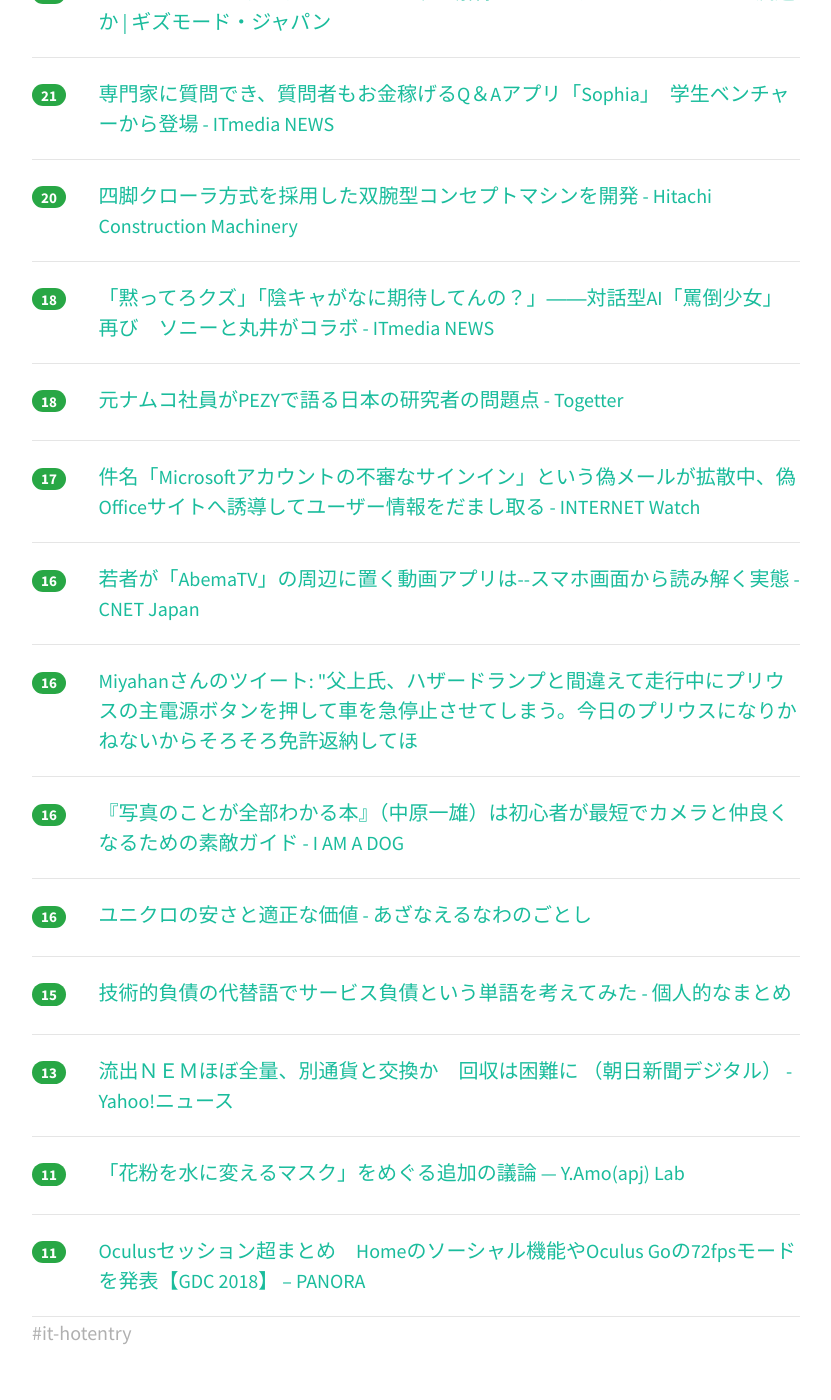
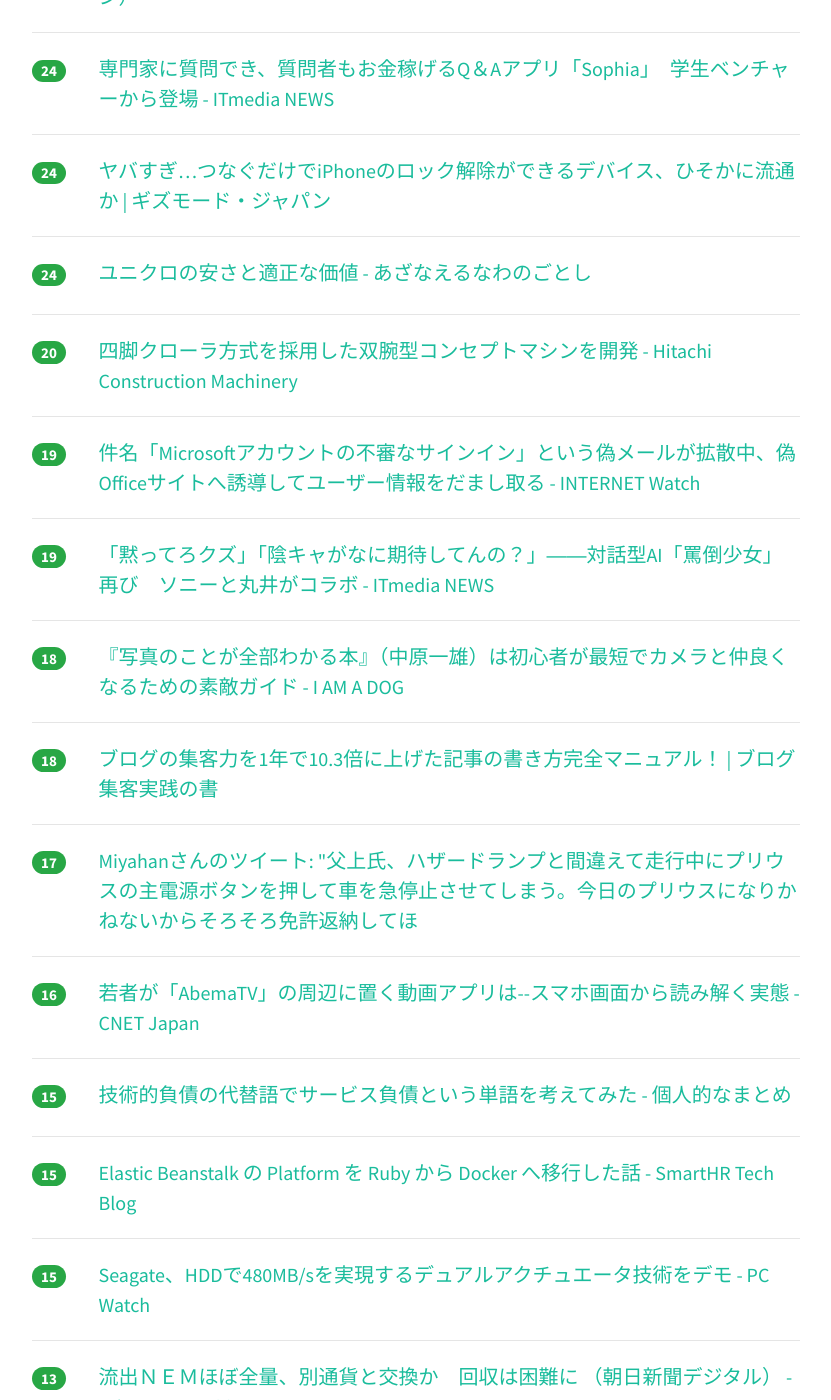
Before and after one commit to yatta47/hatena-matome-site, a Jekyll site: the page built from _posts/2018-03-23-hatena.md, in a window 1280 px wide and 1400 px high, scrolled down 832 px. Shown: the whole window, without its empty margins (224-1055 px from the left). Built offline with Jekyll 4.4.1, drawn with Linux system fonts in a browser that asks for light colours; nearby versions of some CDN libraries; some of the changed text lies outside the part shown.

Commit message:
Updated 2018-03-23

```diff
--- a/_posts/2018-03-23-hatena.md
+++ b/_posts/2018-03-23-hatena.md
@@ -1,39 +1,49 @@
 ---
 layout: post
 title:  "2018-03-23 はてぶIT"
-date:   2018-03-23 08:02:41
+date:   2018-03-23 09:02:53
 tags: [it-hotentry]
 ---
-18 件のデータあり
+21 件のデータあり
 
 <hr><div class="row">
-<div class="col-1"><span class="badge badge-pill badge-success h2">47</span></div>
+<div class="col-1"><span class="badge badge-pill badge-success h2">65</span></div>
 <div class="col-11"><a href='http://onereihoku.org/archives/2964' target='_blank'>SNS上で拡散されている記事に関して | ONEれいほく</a></div>
 </div>
 <hr>
 <div class="row">
-<div class="col-1"><span class="badge badge-pill badge-success h2">34</span></div>
+<div class="col-1"><span class="badge badge-pill badge-success h2">42</span></div>
 <div class="col-11"><a href='https://dev.classmethod.jp/server-side/serverless/book-serverless-application-guide/' target='_blank'>【書評】「サーバーレスアプリケーション 開発ガイド」は初心者から経験者まで AWS でアプリを作るお供にしたい ｜ Developers.IO</a></div>
 </div>
 <hr>
 <div class="row">
-<div class="col-1"><span class="badge badge-pill badge-success h2">25</span></div>
+<div class="col-1"><span class="badge badge-pill badge-success h2">34</span></div>
+<div class="col-11"><a href='https://togetter.com/li/1211254' target='_blank'>元ナムコ社員がPEZYで語る日本の研究者の問題点 - Togetter</a></div>
+</div>
+<hr>
+<div class="row">
+<div class="col-1"><span class="badge badge-pill badge-success h2">29</span></div>
 <div class="col-11"><a href='http://www.itmedia.co.jp/mobile/articles/1803/22/news132.html' target='_blank'>Y!mobileの満足度が低い理由は？　「格安SIM」満足度調査から見えたこと - ITmedia Mobile</a></div>
 </div>
 <hr>
 <div class="row">
-<div class="col-1"><span class="badge badge-pill badge-success h2">22</span></div>
+<div class="col-1"><span class="badge badge-pill badge-success h2">27</span></div>
 <div class="col-11"><a href='https://codezine.jp/article/detail/10730' target='_blank'>最近話題の「Kotlin」は本当に業務に使えるの？ ―国内第一人者と「Yahoo!ニュース」Android版開発者が語るKotlin開発実践のコツ：CodeZine（コードジン）</a></div>
 </div>
 <hr>
 <div class="row">
-<div class="col-1"><span class="badge badge-pill badge-success h2">22</span></div>
+<div class="col-1"><span class="badge badge-pill badge-success h2">24</span></div>
+<div class="col-11"><a href='http://www.itmedia.co.jp/news/articles/1803/22/news105.html' target='_blank'>専門家に質問でき、質問者もお金稼げるQ＆Aアプリ「Sophia」　学生ベンチャーから登場 - ITmedia NEWS</a></div>
+</div>
+<hr>
+<div class="row">
+<div class="col-1"><span class="badge badge-pill badge-success h2">24</span></div>
 <div class="col-11"><a href='https://www.gizmodo.jp/2018/03/grayshift-graykey-iphone-unlock.html' target='_blank'>ヤバすぎ…つなぐだけでiPhoneのロック解除ができるデバイス、ひそかに流通か | ギズモード・ジャパン</a></div>
 </div>
 <hr>
 <div class="row">
-<div class="col-1"><span class="badge badge-pill badge-success h2">21</span></div>
-<div class="col-11"><a href='http://www.itmedia.co.jp/news/articles/1803/22/news105.html' target='_blank'>専門家に質問でき、質問者もお金稼げるQ＆Aアプリ「Sophia」　学生ベンチャーから登場 - ITmedia NEWS</a></div>
+<div class="col-1"><span class="badge badge-pill badge-success h2">24</span></div>
+<div class="col-11"><a href='http://azanaerunawano5to4.hatenablog.com/entry/2018/03/22/233458' target='_blank'>ユニクロの安さと適正な価値 - あざなえるなわのごとし</a></div>
 </div>
 <hr>
 <div class="row">
@@ -42,18 +52,28 @@ tags: [it-hotentry]
 </div>
 <hr>
 <div class="row">
-<div class="col-1"><span class="badge badge-pill badge-success h2">18</span></div>
+<div class="col-1"><span class="badge badge-pill badge-success h2">19</span></div>
+<div class="col-11"><a href='https://internet.watch.impress.co.jp/docs/news/1113028.html' target='_blank'>件名「Microsoftアカウントの不審なサインイン」という偽メールが拡散中、偽Officeサイトへ誘導してユーザー情報をだまし取る - INTERNET Watch</a></div>
+</div>
+<hr>
+<div class="row">
+<div class="col-1"><span class="badge badge-pill badge-success h2">19</span></div>
 <div class="col-11"><a href='http://www.itmedia.co.jp/news/articles/1803/22/news124.html' target='_blank'>「黙ってろクズ」「陰キャがなに期待してんの？」――対話型AI「罵倒少女」再び　ソニーと丸井がコラボ - ITmedia NEWS</a></div>
 </div>
 <hr>
 <div class="row">
 <div class="col-1"><span class="badge badge-pill badge-success h2">18</span></div>
-<div class="col-11"><a href='https://togetter.com/li/1211254' target='_blank'>元ナムコ社員がPEZYで語る日本の研究者の問題点 - Togetter</a></div>
+<div class="col-11"><a href='http://moognyk.hateblo.jp/entry/2018/03/22/190000' target='_blank'>『写真のことが全部わかる本』（中原一雄）は初心者が最短でカメラと仲良くなるための素敵ガイド - I AM A DOG</a></div>
+</div>
+<hr>
+<div class="row">
+<div class="col-1"><span class="badge badge-pill badge-success h2">18</span></div>
+<div class="col-11"><a href='https://arata01.info/blog-syukyakuryoku-up-9015' target='_blank'>ブログの集客力を1年で10.3倍に上げた記事の書き方完全マニュアル！ | ブログ集客実践の書</a></div>
 </div>
 <hr>
 <div class="row">
 <div class="col-1"><span class="badge badge-pill badge-success h2">17</span></div>
-<div class="col-11"><a href='https://internet.watch.impress.co.jp/docs/news/1113028.html' target='_blank'>件名「Microsoftアカウントの不審なサインイン」という偽メールが拡散中、偽Officeサイトへ誘導してユーザー情報をだまし取る - INTERNET Watch</a></div>
+<div class="col-11"><a href='http://twitter.com/miyahancom/status/976389783734820866' target='_blank'>Miyahanさんのツイート: "父上氏、ハザードランプと間違えて走行中にプリウスの主電源ボタンを押して車を急停止させてしまう。今日のプリウスになりかねないからそろそろ免許返納してほ</a></div>
 </div>
 <hr>
 <div class="row">
@@ -62,23 +82,18 @@ tags: [it-hotentry]
 </div>
 <hr>
 <div class="row">
-<div class="col-1"><span class="badge badge-pill badge-success h2">16</span></div>
-<div class="col-11"><a href='http://twitter.com/miyahancom/status/976389783734820866' target='_blank'>Miyahanさんのツイート: "父上氏、ハザードランプと間違えて走行中にプリウスの主電源ボタンを押して車を急停止させてしまう。今日のプリウスになりかねないからそろそろ免許返納してほ</a></div>
-</div>
-<hr>
-<div class="row">
-<div class="col-1"><span class="badge badge-pill badge-success h2">16</span></div>
-<div class="col-11"><a href='http://moognyk.hateblo.jp/entry/2018/03/22/190000' target='_blank'>『写真のことが全部わかる本』（中原一雄）は初心者が最短でカメラと仲良くなるための素敵ガイド - I AM A DOG</a></div>
-</div>
-<hr>
-<div class="row">
-<div class="col-1"><span class="badge badge-pill badge-success h2">16</span></div>
-<div class="col-11"><a href='http://azanaerunawano5to4.hatenablog.com/entry/2018/03/22/233458' target='_blank'>ユニクロの安さと適正な価値 - あざなえるなわのごとし</a></div>
+<div class="col-1"><span class="badge badge-pill badge-success h2">15</span></div>
+<div class="col-11"><a href='http://hachi.hatenablog.com/entry/2018/03/23/001530' target='_blank'>技術的負債の代替語でサービス負債という単語を考えてみた - 個人的なまとめ</a></div>
 </div>
 <hr>
 <div class="row">
 <div class="col-1"><span class="badge badge-pill badge-success h2">15</span></div>
-<div class="col-11"><a href='http://hachi.hatenablog.com/entry/2018/03/23/001530' target='_blank'>技術的負債の代替語でサービス負債という単語を考えてみた - 個人的なまとめ</a></div>
+<div class="col-11"><a href='http://tech.smarthr.jp/entry/2018/03/22/172953' target='_blank'>Elastic Beanstalk の Platform を Ruby から Docker へ移行した話 - SmartHR Tech Blog</a></div>
+</div>
+<hr>
+<div class="row">
+<div class="col-1"><span class="badge badge-pill badge-success h2">15</span></div>
+<div class="col-11"><a href='https://pc.watch.impress.co.jp/docs/news/1113044.html' target='_blank'>Seagate、HDDで480MB/sを実現するデュアルアクチュエータ技術をデモ - PC Watch</a></div>
 </div>
 <hr>
 <div class="row">
@@ -87,12 +102,12 @@ tags: [it-hotentry]
 </div>
 <hr>
 <div class="row">
-<div class="col-1"><span class="badge badge-pill badge-success h2">11</span></div>
+<div class="col-1"><span class="badge badge-pill badge-success h2">13</span></div>
+<div class="col-11"><a href='http://panora.tokyo/56894/' target='_blank'>Oculusセッション超まとめ　Homeのソーシャル機能やOculus Goの72fpsモードを発表【GDC 2018】 – PANORA</a></div>
+</div>
+<hr>
+<div class="row">
+<div class="col-1"><span class="badge badge-pill badge-success h2">12</span></div>
 <div class="col-11"><a href='http://www.cml-office.org:8080/official/pseudoscience/topics/htms-2.html' target='_blank'>「花粉を水に変えるマスク」をめぐる追加の議論 — Y.Amo(apj) Lab</a></div>
 </div>
 <hr>
-<div class="row">
-<div class="col-1"><span class="badge badge-pill badge-success h2">11</span></div>
-<div class="col-11"><a href='http://panora.tokyo/56894/' target='_blank'>Oculusセッション超まとめ　Homeのソーシャル機能やOculus Goの72fpsモードを発表【GDC 2018】 – PANORA</a></div>
-</div>
-<hr>
```
